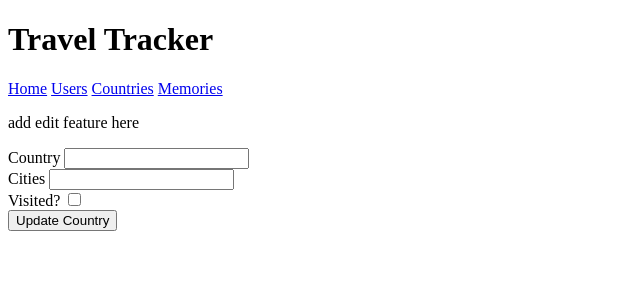
After one commit to JBlaney93/TravelTracker, a Flask app: page /countries/edit/1 in a window 1280 px wide. The commit adds this page. Shown: the top 300 px of the page, without its empty margins (0-640 px from the left). Run offline with Flask 2, Linux system fonts and the light colour scheme; data that the repository does not hold is empty; some libraries are stand-ins or nearby versions.

Commit message:
uodate working

```diff
--- a/controllers/country_controller.py
+++ b/controllers/country_controller.py
@@ -22,8 +22,8 @@ def save_country():
     country_name = form_data['country_name']
     cities = form_data['cities']
 
-    if 'visited' in form_data:
-        visited = True
+
+    visited = 'visited' in form_data
 
     new_country = Country(country_name, cities, visited)
     country_repository.save(new_country)
@@ -42,3 +42,22 @@ def delete_country(id):
 def show(id):
     country = country_repository.select_country_by_id(id)
     return render_template('countries/country.html', country=country)
+
+
+@app.route('/countries/edit/<id>', methods=['GET'])
+def edit_country(id):
+    country = country_repository.select_country_by_id(id)
+    return render_template('countries/edit.html', country=country)
+# this country/edit.html does not exist yet
+
+
+@app.route('/countries/<id>', methods=['POST'])
+def update_country(id):
+    form_data = request.form
+    country_name = form_data['country_name']
+    cities = form_data['cities']
+    visited = 'visited' in form_data
+
+    country = Country(country_name, cities, visited, id)
+    country_repository.update_country(country)
+    return redirect('/countries')
--- a/repositories/country_repository.py
+++ b/repositories/country_repository.py
@@ -45,3 +45,9 @@ def select_country_by_id(id):
         result = results[0]
         selected_country = Country(result['name'], result['cities'], result['visited'], result['id'])
     return selected_country
+
+
+def update_country(country):
+    sql = "UPDATE countries SET (name, cities, visited) = (%s, %s, %s) WHERE id =%s"
+    values = [country.name, country.cities, country.visited, country.id]
+    run_sql(sql, values)
--- a/templates/countries/country.html
+++ b/templates/countries/country.html
@@ -4,4 +4,5 @@
     <li>{{ country.name }}</li>
     <li>{{ country.cities }}</li>
     <li>{{ country.visited }}</li>
+    <li><a href="/countries/edit/{{ country.id }}">Edit Country</a></li>
 {% endblock %}
--- /dev/null
+++ b/templates/countries/edit.html
@@ -0,0 +1,20 @@
+{% extends 'base.html' %}
+
+{% block content %}
+    <p>add edit feature here</p>
+
+    <form action="/countries/{{ country.id }}" method="post">
+
+        <label for="country_name">Country</label>
+        <input type="text" name="country_name" id="country_name" value="{{ country.name }}"><br>
+
+        <label for="cities">Cities</label>
+        <input type="text" name="cities" id="cities" value="{{ country.cities }}"><br>
+
+        <label for="visited">Visited?</label>
+        <input type="checkbox" name="visited" id="visited" {% if country.visited %} checked {% endif %}><br>
+
+        <input type="submit" value="Update Country">
+
+    </form>
+{% endblock %}
--- a/templates/index.html
+++ b/templates/index.html
@@ -1,7 +1,7 @@
 {% extends 'base.html' %}
 
 {% block content %}
-    <h2>Welcome to travel bucket list app home page</h2>
+    <h2>Welcome to travel tracker home page</h2>
 
     <p>Track your travels woohooo</p>
 {% endblock %}
```
